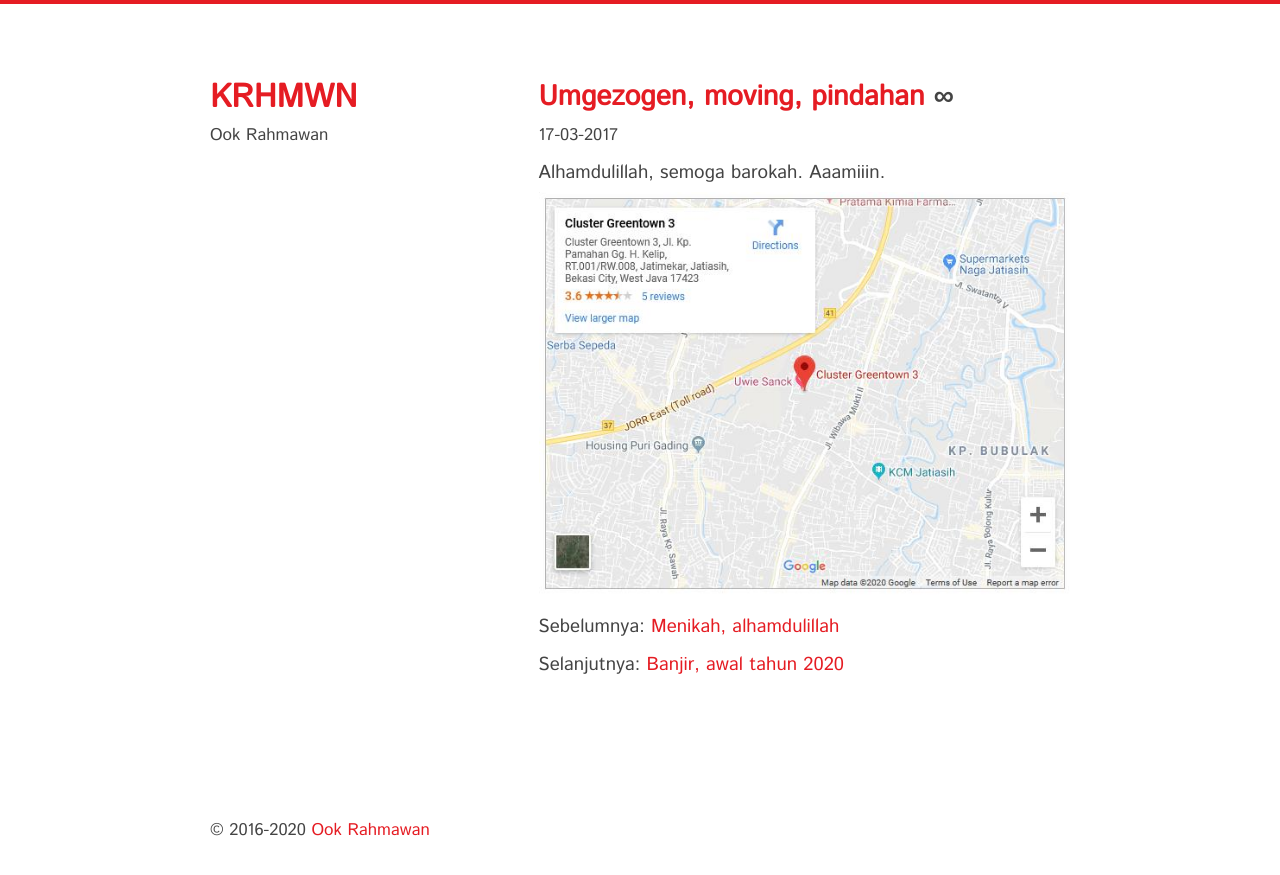
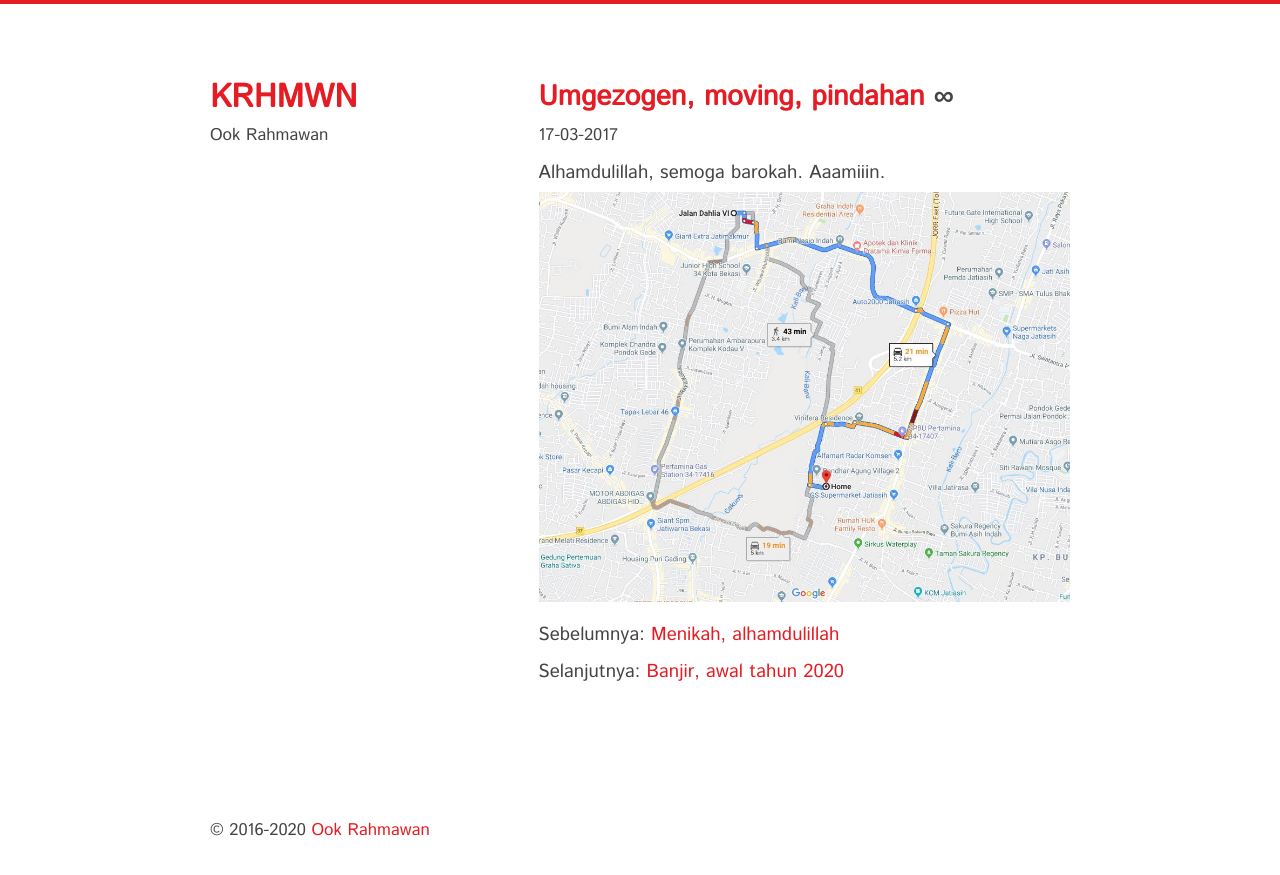
Before and after one commit to krhmwn/krhmwn.github.io, a Jekyll site: the page built from _posts/2017-03-17-umgezogen-moving-pindahan.markdown, in a window 1280 px wide. Shown: the top 875 px of the page. Built offline with Jekyll 4.4.1, drawn with Linux system fonts in a browser that asks for light colours.

Commit message:
V.2.1.1
update post

```diff
--- a/_posts/2017-03-17-umgezogen-moving-pindahan.markdown
+++ b/_posts/2017-03-17-umgezogen-moving-pindahan.markdown
@@ -8,4 +8,4 @@
 ---
 
 Alhamdulillah, semoga barokah. Aaamiiin.
-![Pindahan](/img/greentown3.jpg)
+![Pindahan](/img/greentown3.0.jpg)
```
